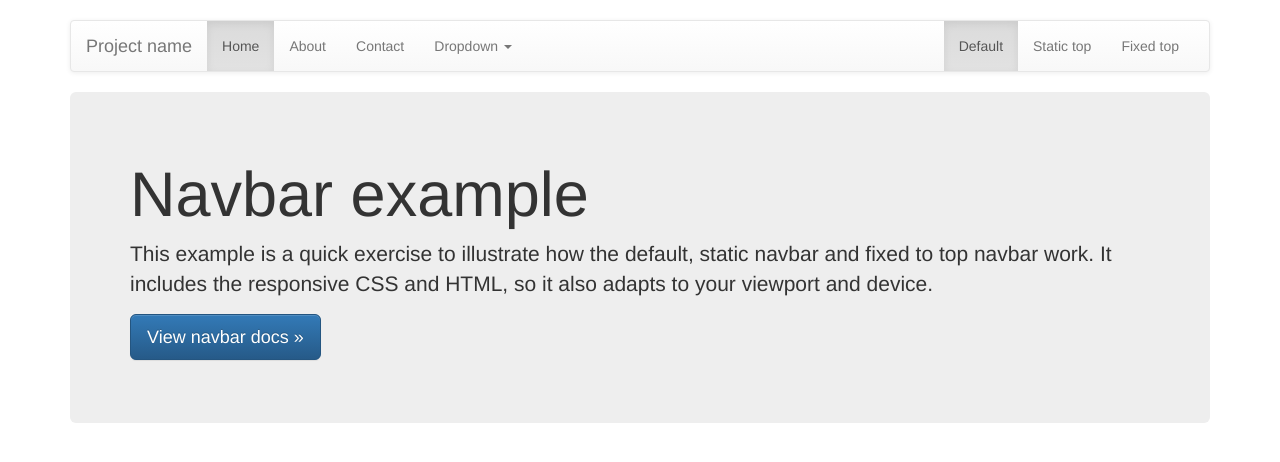
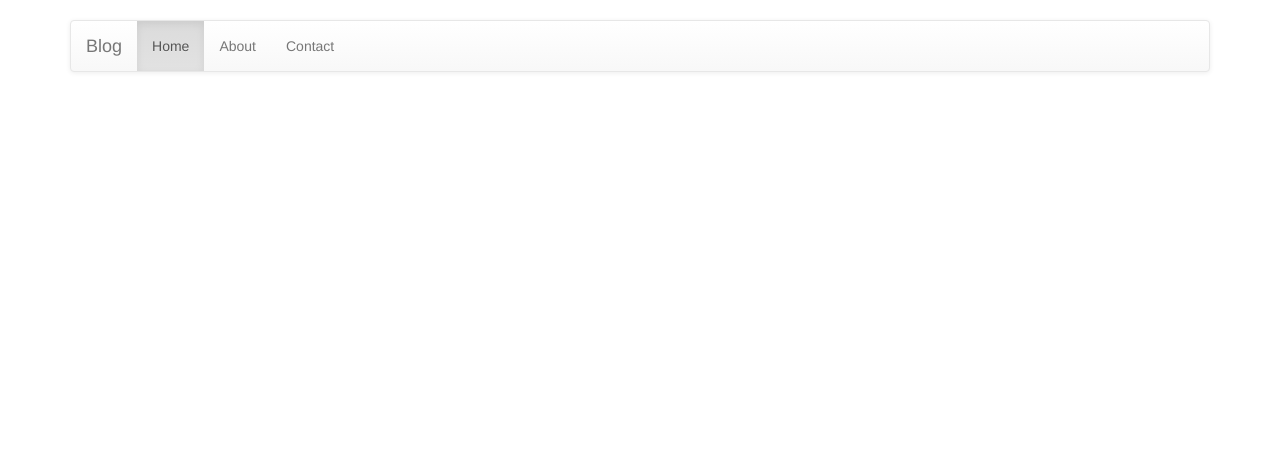
Before and after one commit to m-murygin/app-engine-blog, a Python web app: template templates/index.html in a window 1280 px wide. Shown: the top 462 px of the page. Run offline with Jinja, Linux system fonts and the light colour scheme; the template is opened without the code that fills it, so the values that code supplies are empty; some libraries are stand-ins or nearby versions.

Commit message:
correct layout page

```diff
--- a/templates/layout.html
+++ b/templates/layout.html
@@ -28,52 +28,27 @@
               <span class="icon-bar"></span>
               <span class="icon-bar"></span>
             </button>
-            <a class="navbar-brand" href="#">Project name</a>
+            <a class="navbar-brand" href="/">Blog</a>
           </div>
           <div id="navbar" class="navbar-collapse collapse">
             <ul class="nav navbar-nav">
               <li class="active"><a href="#">Home</a></li>
               <li><a href="#">About</a></li>
               <li><a href="#">Contact</a></li>
-              <li class="dropdown">
-                <a href="#" class="dropdown-toggle" data-toggle="dropdown" role="button" aria-haspopup="true" aria-expanded="false">Dropdown <span class="caret"></span></a>
-                <ul class="dropdown-menu">
-                  <li><a href="#">Action</a></li>
-                  <li><a href="#">Another action</a></li>
-                  <li><a href="#">Something else here</a></li>
-                  <li role="separator" class="divider"></li>
-                  <li class="dropdown-header">Nav header</li>
-                  <li><a href="#">Separated link</a></li>
-                  <li><a href="#">One more separated link</a></li>
-                </ul>
-              </li>
             </ul>
-            <ul class="nav navbar-nav navbar-right">
-              <li class="active"><a href="./">Default <span class="sr-only">(current)</span></a></li>
-              <li><a href="../navbar-static-top/">Static top</a></li>
-              <li><a href="../navbar-fixed-top/">Fixed top</a></li>
-            </ul>
-          </div><!--/.nav-collapse -->
-        </div><!--/.container-fluid -->
+          </div>
+        </div>
       </nav>
-
-      <!-- Main component for a primary marketing message or call to action -->
-      <div class="jumbotron">
-        <h1>Navbar example</h1>
-        <p>This example is a quick exercise to illustrate how the default, static navbar and fixed to top navbar work. It includes the responsive CSS and HTML, so it also adapts to your viewport and device.</p>
-        <p>
-          <a class="btn btn-lg btn-primary" href="../../components/#navbar" role="button">View navbar docs &raquo;</a>
-        </p>
-      </div>
 
     </div>
 
     <div class="container">
       {% block content %}
       {% endblock %}
-    </div><!-- /.container -->
+    </div>
 
     <script src="components/jquery/dist/jquery.min.js"></script>
     <script src="components/bootstrap/dist/js/bootstrap.min.js" ></script>
+
   </body>
 </html>
```
